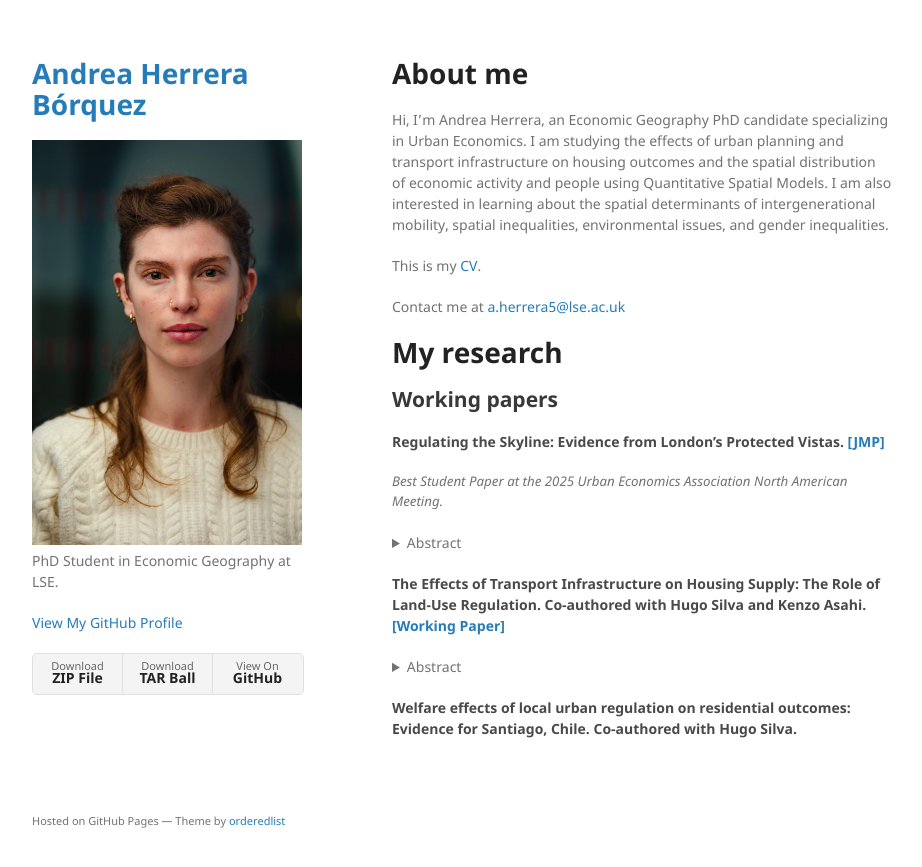
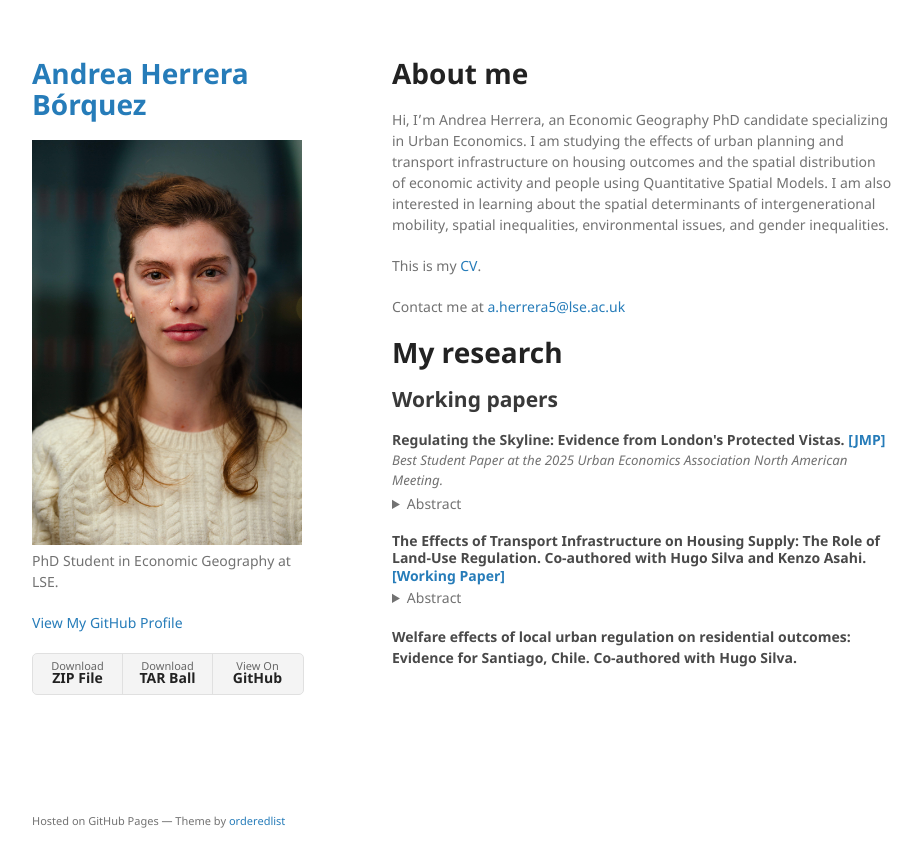
Before and after one commit to aaherrerab/aaherrerab.github.io, a Jekyll site: the page built from index.md, in a window 1280 px wide. Shown: the top 867 px of the page, without its empty margins (178-1100 px from the left). Built offline with Jekyll 4.4.1, drawn with Linux system fonts in a browser that asks for light colours; our own code applies the rules of GitHub Pages for plain Markdown files.

Commit message:
Update index.md

```diff
--- a/index.md
+++ b/index.md
@@ -12,15 +12,21 @@ Hi, I'm Andrea Herrera, an Economic Geography PhD candidate specializing in Urba
 
 # My research
 ## Working papers
-#### Regulating the Skyline: Evidence from London's Protected Vistas.  <a href="/assets/pdf/london_pv_aaherrerab_jmp.pdf" class="custom-link">[JMP]</a>
-*Best Student Paper at the 2025 Urban Economics Association North American Meeting.*{: style="display:block; margin:.15rem 0; font-size:.95em;"}
-<details class="abstract" style="margin:.25rem 0 1.25rem 0;">
+<h4 style="margin:0 0 .2rem 0; line-height:1.25;">
+  Regulating the Skyline: Evidence from London's Protected Vistas.
+  <a href="/assets/pdf/london_pv_aaherrerab_jmp.pdf" class="custom-link">[JMP]</a>
+</h4>
+<p style="margin:.12rem 0; font-size:.95em;"><em>Best Student Paper at the 2025 Urban Economics Association North American Meeting.</em></p>
+<details class="abstract" style="margin:.1rem 0 1.1rem 0;">
   <summary style="margin:0;">Abstract</summary>
   <p>Using London’s Protected Vistas policy as a natural experiment, this paper examines how height restrictions affect building heights, property prices and welfare in the city. The policy’s sightline-based boundaries reduce the typical boundary endogeneity concerns. A border discontinuity design reveals that while average heights are unchanged, buildings over 18 meters within Protected Vistas are about 6% shorter, especially in areas with stricter limits. Post-WWII and commercial buildings are most affected, while residential and pre-WWII structures are not. Property prices within Vistas are 2.6% higher. A spatial model suggests lifting restrictions would shift local development toward commercial use, increase local employment, and raise aggregate welfare by 0.2%.</p>
 </details>
 
-#### The Effects of Transport Infrastructure on Housing Supply: The Role of Land-Use Regulation. Co-authored with Hugo Silva and Kenzo Asahi. <a href="/assets/pdf/TREA.pdf" class="custom-link">[Working Paper]</a>
-<details class="abstract" style="margin:.25rem 0 1.25rem 0;">
+<h4 style="margin:0 0 .2rem 0; line-height:1.25;">
+  The Effects of Transport Infrastructure on Housing Supply: The Role of Land-Use Regulation. Co-authored with Hugo Silva and Kenzo Asahi.
+  <a href="/assets/pdf/TREA.pdf" class="custom-link">[Working Paper]</a>
+</h4>
+<details class="abstract" style="margin:.1rem 0 1.1rem 0;">
   <summary style="margin:0;">Abstract</summary>
   <p>We study the impact of new transportation infrastructure on housing supply using historical and micro data from Santiago and exploiting instrumental variables. We find that subway and highway expansions increase residential floor space substantially, but when we account for land-use regulation, we see two contrasting dynamics in the city. In the wealthiest quintile, the effect is negligible for more than 95% of the blocks due to their initial stringent regulation. However, in blocks in the first four quintiles of wealth, the impact on housing supply is substantial and homogeneous concerning the initial regulation. We provide evidence that the transport infrastructure triggers regulation to become more permissive everywhere but in the wealthiest neighborhoods. We quantify how land-use regulation limits housing supply, thus restraining welfare gains from transport infrastructure improvements.</p>
 </details>
```
